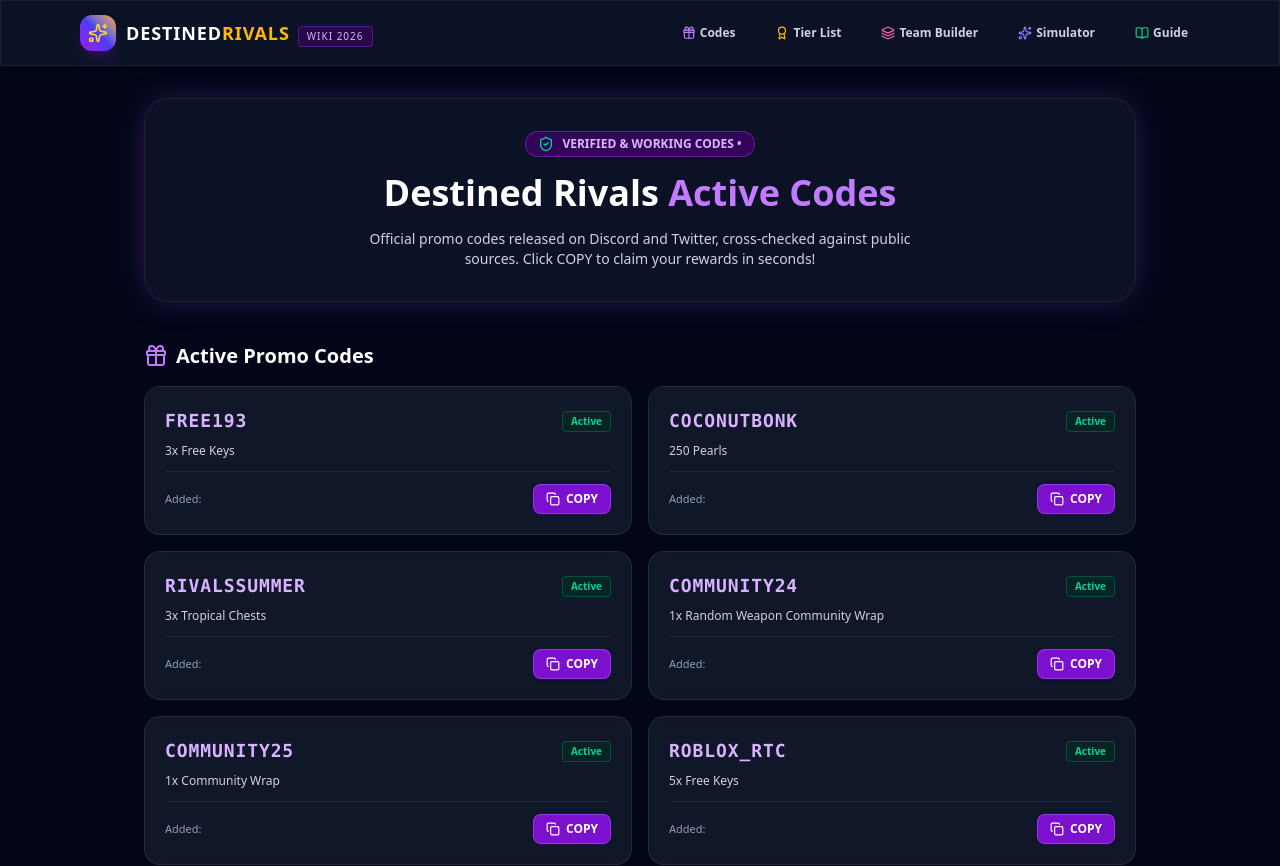
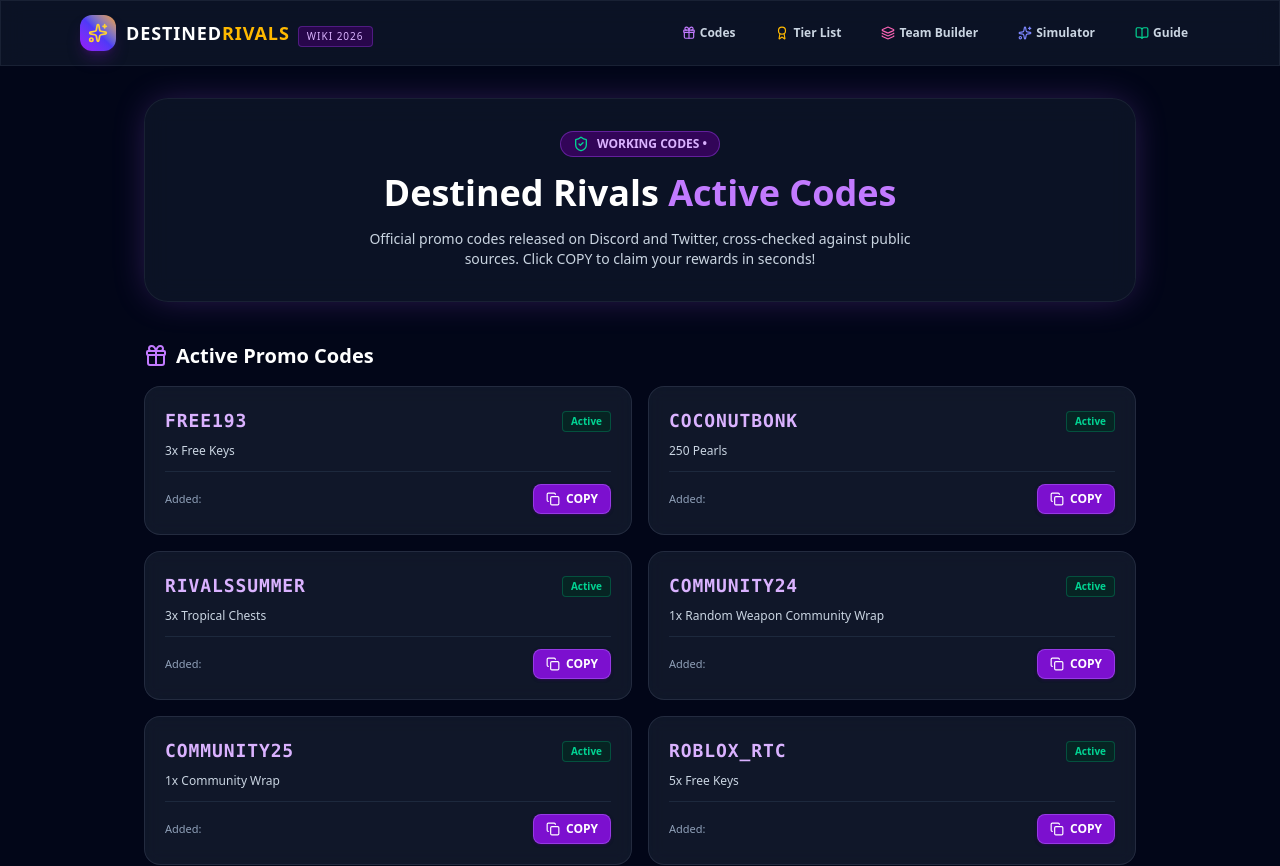
Before and after one commit to lianlele168/destined-rivals-wiki, a Next.js app: page /codes in a window 1280 px wide. Shown: the top 866 px of the page. Built offline with nearby package versions, Linux system fonts and the light colour scheme.

Commit message:
fix(eeat): strip unbacked "Verified" UI labels; drop dead simulator component

```diff
--- a/src/app/HomeClient.tsx
+++ b/src/app/HomeClient.tsx
@@ -42,7 +42,7 @@
 
           <div className="inline-flex items-center gap-2 px-3 py-1.5 rounded-full bg-purple-950/80 border border-purple-500/40 text-purple-300 text-xs font-semibold">
             <ShieldCheck className="w-4 h-4 text-emerald-400" />
-            <span>DAILY VERIFIED • UPDATE</span>
+            <span>UPDATED • UPDATE</span>
           </div>
 
           <h1 className="text-3xl sm:text-5xl font-black tracking-tight text-white max-w-3xl mx-auto leading-tight">
--- a/src/app/codes/page.tsx
+++ b/src/app/codes/page.tsx
@@ -59,7 +59,7 @@
         <section className="glass-panel rounded-3xl p-8 border border-purple-500/20 text-center space-y-4 purple-glow">
           <div className="inline-flex items-center gap-2 px-3 py-1 rounded-full bg-purple-950/80 border border-purple-500/40 text-purple-300 text-xs font-semibold">
             <ShieldCheck className="w-4 h-4 text-emerald-400" />
-            <span>VERIFIED & WORKING CODES • </span>
+            <span>WORKING CODES • </span>
           </div>
           <h1 className="text-3xl sm:text-4xl font-black text-white">
             Destined Rivals <span className="text-purple-400">Active Codes</span>
```
